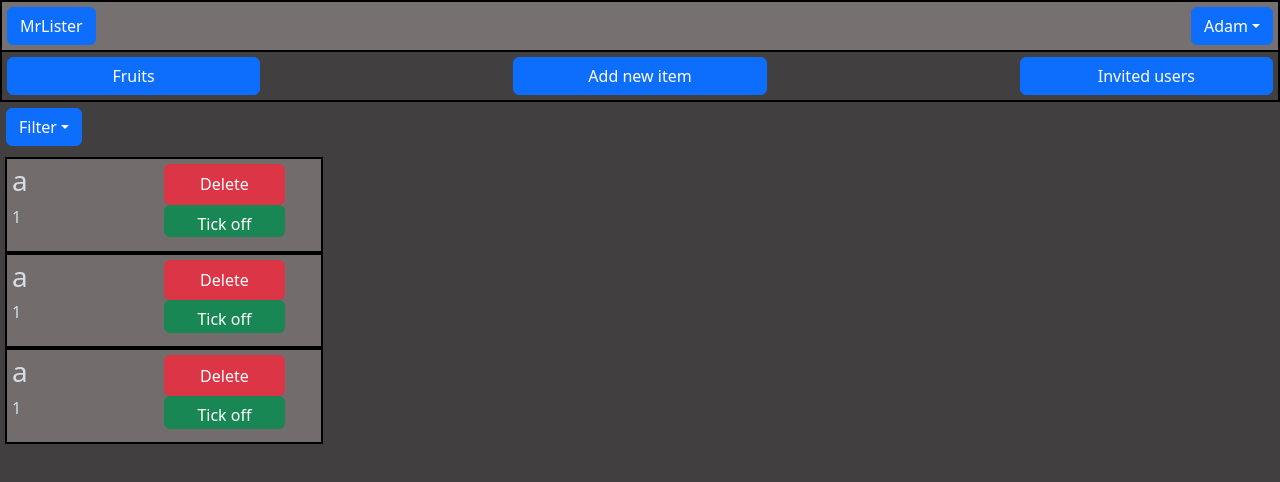
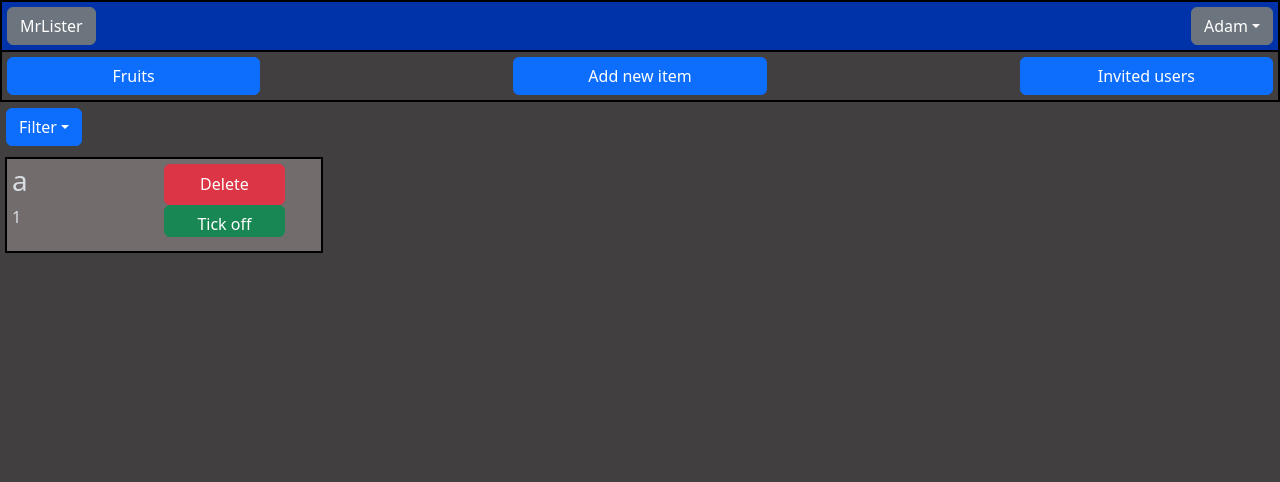
Before and after one commit to VitekVo/ListApp, a React (Create React App) app: page / in a window 1280 px wide. Shown: the top 482 px of the page. Built offline with nearby package versions, Linux system fonts and the light colour scheme.

Commit message:
user management finished

```diff
--- a/package.json
+++ b/package.json
@@ -11,6 +11,7 @@
     "@testing-library/user-event": "^13.5.0",
     "bootstrap": "^5.3.3",
     "react": "^18.3.1",
+    "react-bootstrap": "^2.10.5",
     "react-dom": "^18.3.1",
     "react-router-dom": "^6.27.0",
     "react-scripts": "^5.0.1",
--- a/src/App.css
+++ b/src/App.css
@@ -2,7 +2,7 @@
   position: static;
   top: 0;
   width: 100%;
-  background-color: rgb(118, 112, 112);
+  background-color: rgb(0, 50, 170);
   padding: 5px;
   border-style: solid;
   border-width: 2px;
--- a/src/components/list_detail/ItemOverview.js
+++ b/src/components/list_detail/ItemOverview.js
@@ -14,8 +14,6 @@ function ItemOverview() {
             </div>
             <div className="item-overview">
                 <Item></Item>
-                <Item></Item>
-                <Item></Item>
             </div>
         </div>
     );
--- a/src/components/modalsforms/ManageUsersForm.js
+++ b/src/components/modalsforms/ManageUsersForm.js
@@ -1,19 +1,39 @@
 import React, { useContext, useState } from 'react';
+import { useNavigate } from 'react-router-dom';
 import { ListDetailContext } from '../../providers/ListDetailProvider';
 import { UserContext } from '../../providers/UserProvider';
+import { Modal } from 'react-bootstrap'
 
-const ManageUsers = ({ onClose }) => {
+const ManageUsers = () => {
   const { list, addUser, removeUser } = useContext(ListDetailContext);
-  const { userList } = useContext(UserContext);
+  const { userList, loggedInUser } = useContext(UserContext);
   const [userID, setUserID] = useState('');
+  const [message, setMessage] = useState('');
+  const [showModal, setShowModal] = useState(false);
+  const handleClose = () => setShowModal(false)
+  const navigate = useNavigate();
 
   const guests = userList.filter(user => list.guests.includes(user.id));
 
-
   const handleSubmit = (e) => {
     e.preventDefault();
-    addUser(userID);
-    onClose();
+    if (list.guests.includes(userID)) {
+      setMessage('This user is already on the list');
+      setShowModal(true);
+    }
+    else if (!(list.guests.includes(loggedInUser)) && (loggedInUser !== list.host)) {
+      console.log(list.guests);
+      console.log(loggedInUser);
+      navigate('/list-overview');
+      console.log(list.guests);
+    }
+
+    else {
+      setMessage('User added successfully');
+      setShowModal(true);
+      addUser(userID);
+      setUserID('');
+    }
   };
 
   return (
@@ -24,23 +44,33 @@ const ManageUsers = ({ onClose }) => {
       <ul>
         {guests.map(guest => (
           <li key={guest.id}>
-            {guest.name} <button onClick={() => removeUser(guest.id)}>Remove</button>
+            {guest.name}
+            {(loggedInUser === list.host) &&
+            <button className="btn btn-danger" onClick={() => removeUser(guest.id)}>Remove</button>
+            }
           </li>
         ))}
       </ul>
     </div>
-
-
-        <label className="form-label">Add new user</label>
+        <label className="form-label">Enter user's ID to add him to this list</label>
         <input
           type="text"
           className="form-control"
           value={userID}
           onChange={(e) => setUserID(e.target.value)}
-          required
         />
       </div>
       <button type="submit" className="btn btn-primary">Add user</button>
+      {loggedInUser !== list.host &&
+      <button type="submit" className="btn btn-danger" onClick={()=>removeUser(loggedInUser)}>Leave list</button>
+}
+      <Modal show={showModal} onHide={handleClose}>
+        <Modal.Header closeButton>
+          <Modal.Title></Modal.Title>
+        </Modal.Header>
+        <Modal.Body>{message}</Modal.Body>
+        <Modal.Footer><button className="btn btn-secondary" onClick={() =>handleClose()}>Ok</button></Modal.Footer>
+      </Modal>
     </form>
   );
 };
--- a/src/components/top_bar/TopBar.js
+++ b/src/components/top_bar/TopBar.js
@@ -8,9 +8,9 @@ function TopBar () {
   const { userList, loggedInUser, setLoggedInUser} = useContext(UserContext);
   return (
     <div className="top-bar d-flex justify-content-between">
-      <button className="btn btn-primary" onClick={()=>navigate('/list-overview')}>MrLister</button>
+      <button className="btn btn-secondary" onClick={()=>navigate('/list-overview')}>MrLister</button>
       <div className="dropdown">
-        <button type="button" className="btn btn-primary dropdown-toggle" data-bs-toggle="dropdown" aria-expanded="false">{userList.find(user => user.id === loggedInUser)?.name}</button>
+        <button type="button" className="btn btn-secondary dropdown-toggle" data-bs-toggle="dropdown" aria-expanded="false">{userList.find(user => user.id === loggedInUser)?.name}</button>
         <ul className="dropdown-menu">
         {userList.map((user) => (
           <li key={user.id}>
```
Also changed, not shown: 1 other file (tests, documents, lock files or other folders).
